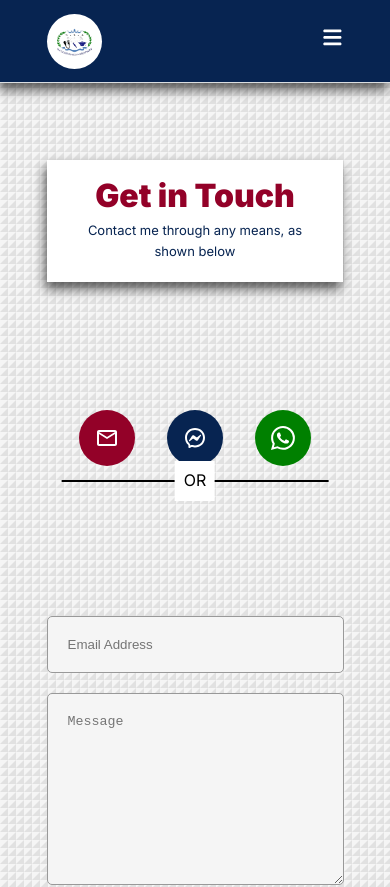
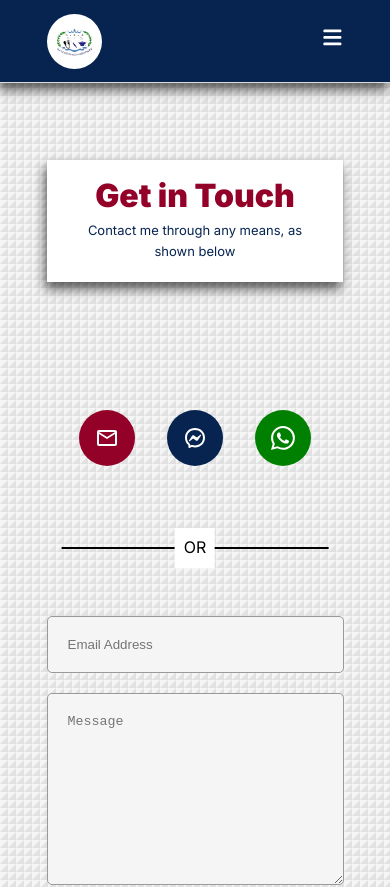
Before and after one commit to Fonyuygita/NSA-_, a Next.js app: page /contact in a window 390 px wide. Shown: the top 887 px of the page. Built offline with nearby package versions, Linux system fonts and the light colour scheme.

Commit message:
added margvine to ou line in contact page

```diff
--- a/src/app/contact/contact.module.css
+++ b/src/app/contact/contact.module.css
@@ -87,7 +87,7 @@
   width: 2px;
   height: 60%;
   position: absolute;
-  top: 36%;
+  top: 46%;
   left: 40%;
   transform: translateX(-50%);
  bottom: 12%;
@@ -135,7 +135,7 @@
   .line{
     height: 2px;
     width: 90%;
-    top: 50%;
+    top: 57%;
 left: 50%;
 
   }
```
